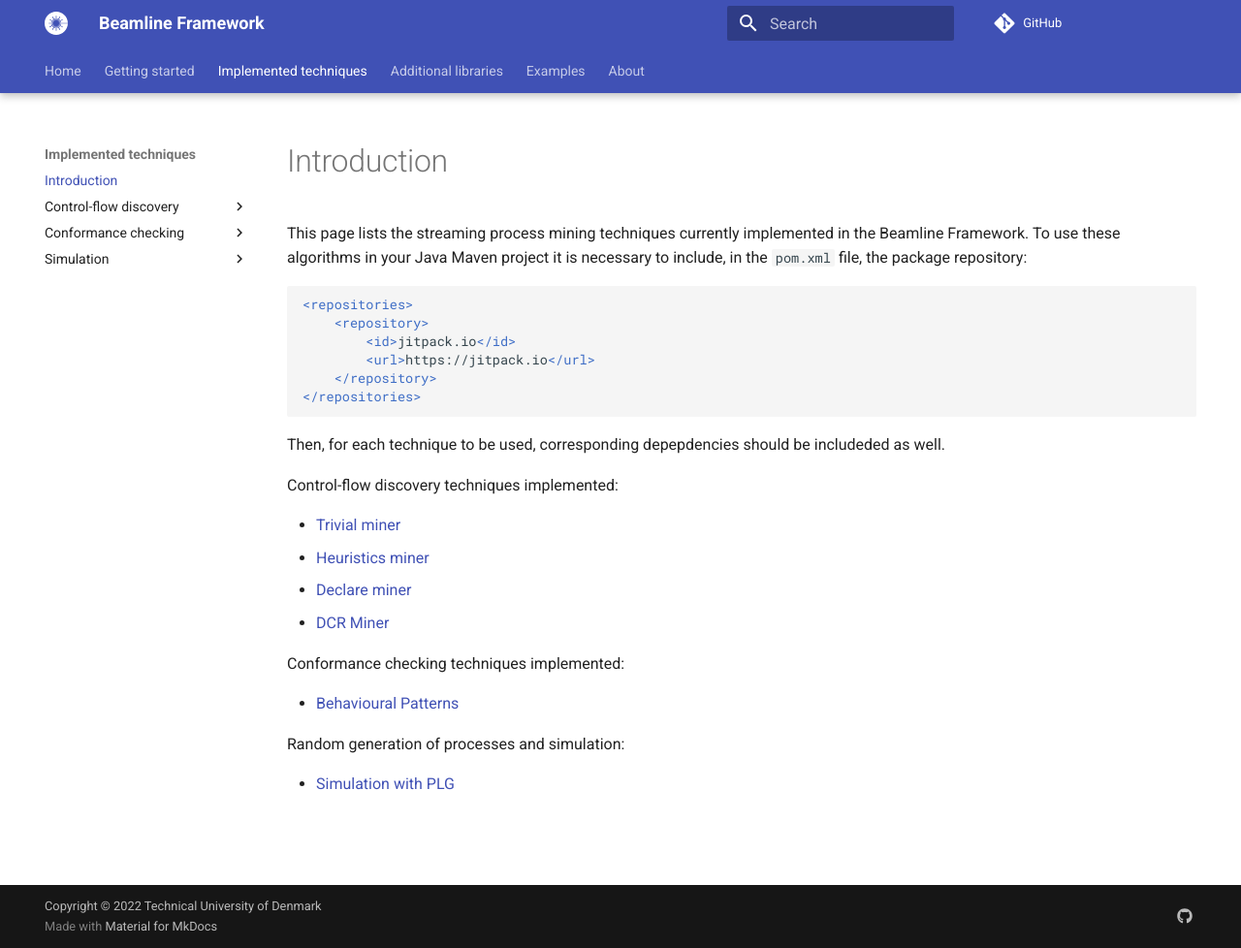
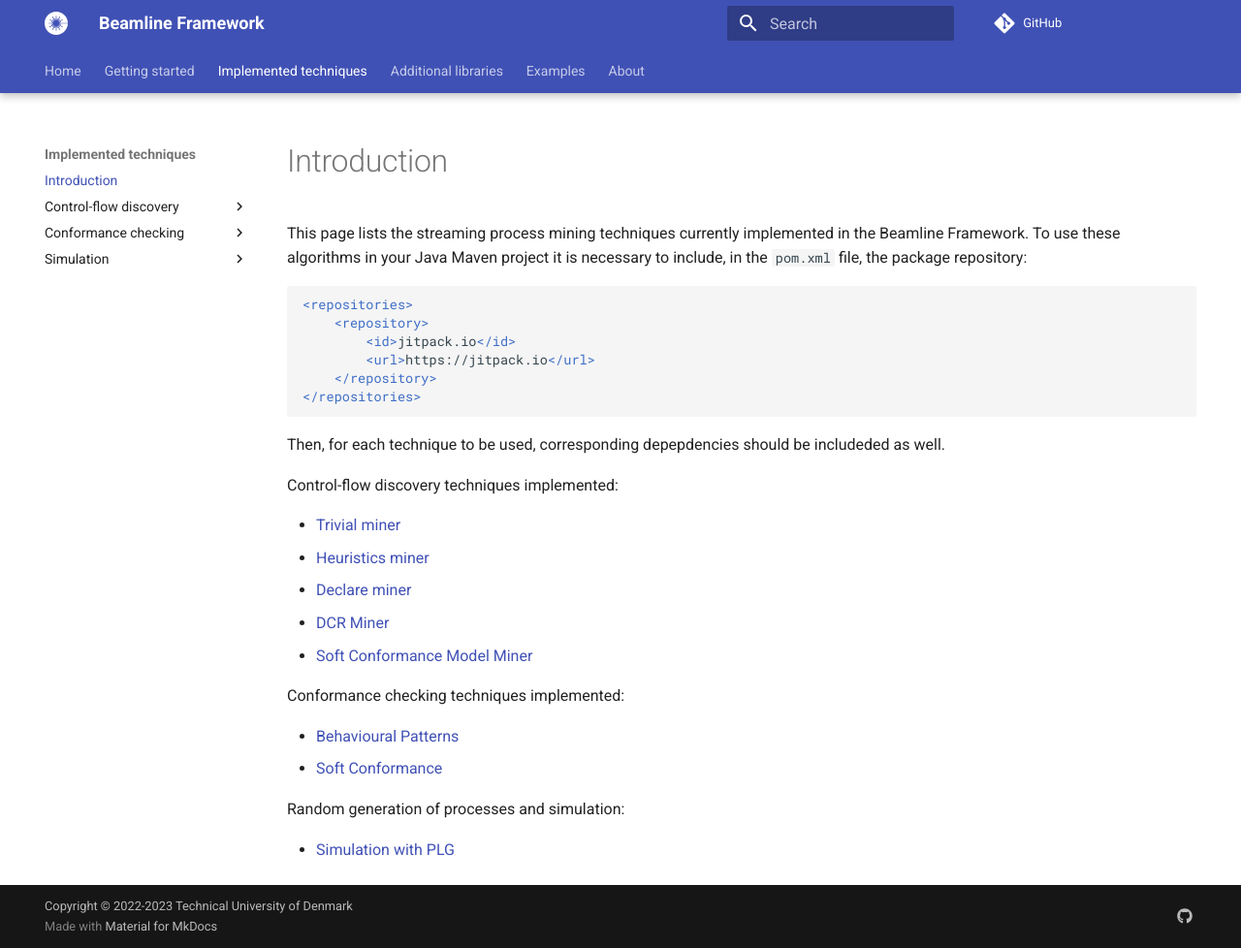
Before and after one commit to beamline/docs, an MkDocs documentation site: the page built from docs/implemented-techniques/index.md, in a window 1280 px wide and 978 px high. Shown: the whole window at 97% size. Built offline with MkDocs 1.6.1 and Material for MkDocs 9.7.7, drawn with Linux system fonts in a browser that asks for light colours; comment, search, counter and statistics services are not loaded.

Commit message:
Updated year and general link

```diff
--- a/docs/implemented-techniques/index.md
+++ b/docs/implemented-techniques/index.md
@@ -16,10 +16,12 @@ Control-flow discovery techniques implemented:
 - [Heuristics miner](discovery-heuristics-miner.md)
 - [Declare miner](discovery-declare.md)
 - [DCR Miner](discovery-dcr.md)
+- [Soft Conformance Model Miner](discovery-soft.md)
 
 Conformance checking techniques implemented:
 
 - [Behavioural Patterns](conformance-behavioural-patterns.md)
+- [Soft Conformance](conformance-soft.md)
 
 Random generation of processes and simulation:
 
--- a/mkdocs.yml
+++ b/mkdocs.yml
@@ -62,7 +62,7 @@ markdown_extensions:
   - md_in_html
   - footnotes
 
-copyright: Copyright &copy; 2022 Technical University of Denmark
+copyright: Copyright &copy; 2022-2023 Technical University of Denmark
 extra:
   social:
     - icon: fontawesome/brands/github
```
